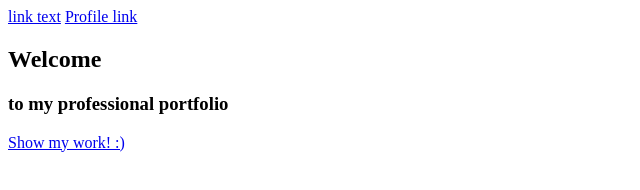
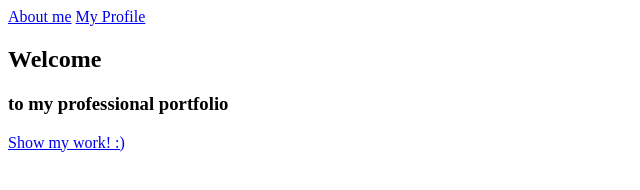
Before and after one commit to hamuli/Oscar_Glodie_Microverse_Test, a plain HTML site: page index.html in a window 1280 px wide. Shown: the full height of the page, 0-640 px from the left. Drawn offline with Linux system fonts and the light colour scheme.

Commit message:
This Is The Commit
One more commit

```diff
--- a/index.html
+++ b/index.html
@@ -7,8 +7,8 @@
   </head>
   <body>
     <nav id="navbar">
-      <a href='#'>link text</a>
-      <a href='#' id="profile-link" target="_blank">Profile link</a>
+      <a href='#'>About me</a>
+      <a href='#' id="profile-link" target="_blank">My Profile</a>
     </nav>
     <section id="welcome-section">
       <h2>Welcome<h2>
```
